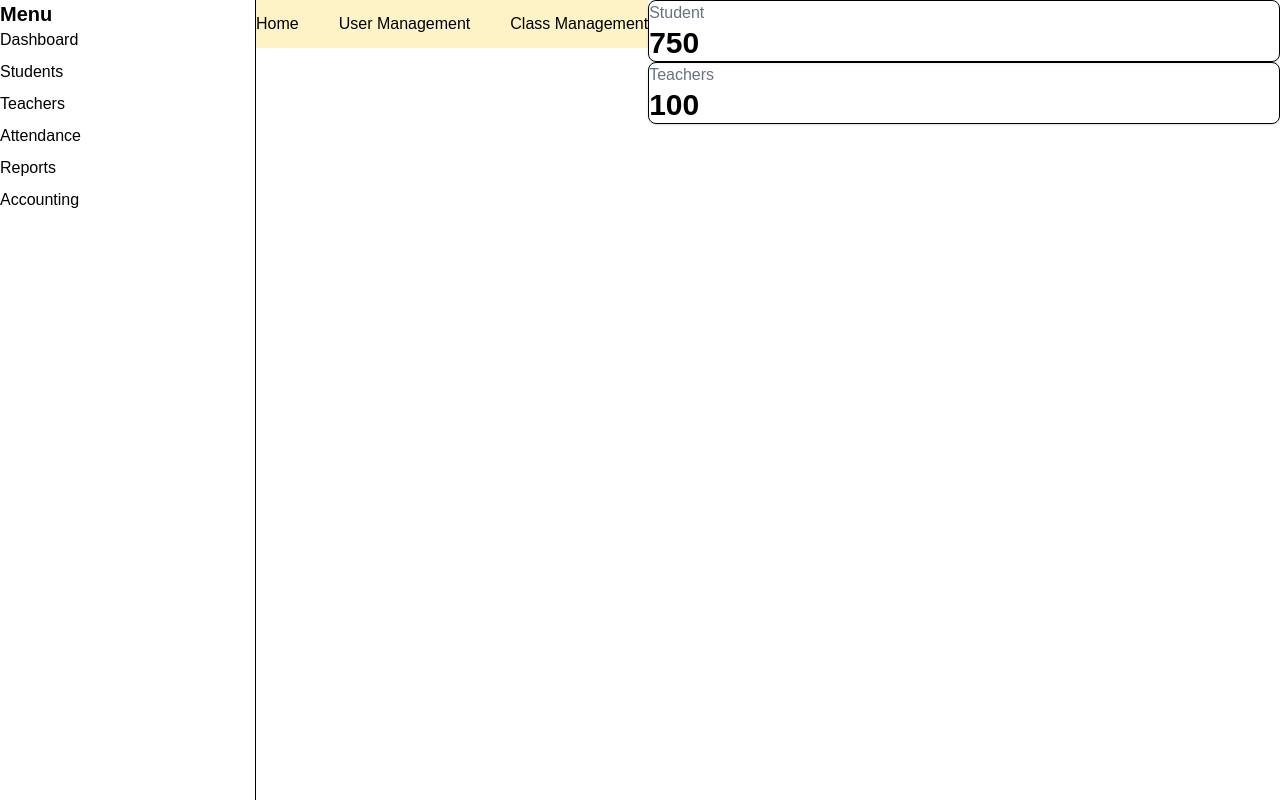
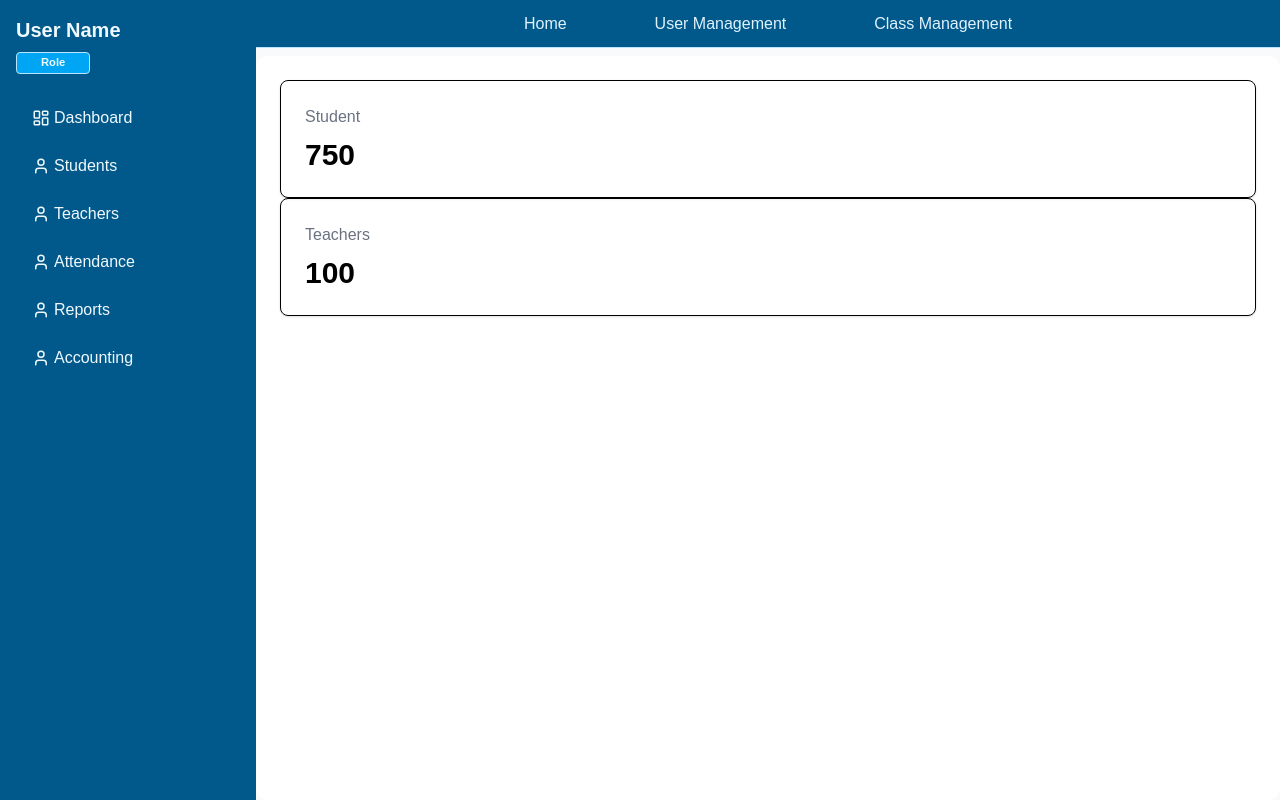
Before and after one commit to webdexx/school_saas_frontend, a React (Vite) app: page / in a window 1280 px wide. Built offline with nearby package versions, Linux system fonts and the light colour scheme.

Commit message:
Updated padding and margin. Added color and styles to the Dashboard Layout

```diff
--- a/index.html
+++ b/index.html
@@ -6,7 +6,7 @@
     <meta name="viewport" content="width=device-width, initial-scale=1.0" />
     <title>frontend</title>
   </head>
-  <body>
+  <body class="bg-cyan-600">
     <div id="root"></div>
     <script type="module" src="/src/main.tsx"></script>
   </body>
--- a/src/components/layouts/DashboardLayout.tsx
+++ b/src/components/layouts/DashboardLayout.tsx
@@ -10,13 +10,16 @@ const DashboardLayout = ({
 }: DashboardLayoutProps) => {
   return (
 
-      <div className="flex">
+      <div className="flex h-screen bg-gray-50">
         <Sidebar />
+
+        <div className="flex flex-col flex-1 gap-2 overflow-hidden">
         <Navbar />
 
-        <main className="flex-1 p-6">
+        <main className="flex-1 overflow-y-auto p-6 bg-white rounded-xl">
           {children}
         </main>
+        </div>
       </div>
   );
 };
--- a/src/components/organisms/Navbar.tsx
+++ b/src/components/organisms/Navbar.tsx
@@ -1,13 +1,18 @@
 import { navbarMenu } from "@/constants/navbarMenu";
 
 const Navbar = () => {
-    return (
-        <div className="flex gap-10 bg-amber-100 justify-center-safe h-12">
-            {navbarMenu.map((item) => (
-                <button key={item.id} className="rounded-md mx-2 text-left hover:bg-cyan-50 py-2">{item.label}</button>
-            ))}
-        </div>
-    )
+  return (
+    <div className="flex gap-10 justify-center-safe bg-sky-800 h-12 border-b border-b-sky-200">
+      {navbarMenu.map((item) => (
+        <button
+          key={item.id}
+          className="mx-2 text-left text-sky-100 hover:bg-sky-50 hover:text-sky-500 py-1 px-4 overflow-hidden"
+        >
+          {item.label}
+        </button>
+      ))}
+    </div>
+  );
 };
 
 export default Navbar;
--- a/src/components/organisms/Sidebar.tsx
+++ b/src/components/organisms/Sidebar.tsx
@@ -2,17 +2,18 @@ import { sidebarMenu } from "@/constants/sidebarMenu";
 
 const Sidebar = () => {
   return (
-    <aside className="h-screen w-64 border-r p-4">
-      <h2 className="mb-6 text-xl font-bold">
-        Menu
+    <aside className="h-full w-64 p-4 bg-sky-800 overflow-hidden">
+      <h2 className="mb-6 text-xl text-sky-50 font-bold flex gap-2 align-middle flex-col">
+        User Name <span className="bg-sky-500 px-6 py-0.5 h-full w-fit rounded border border-sky-200 text-tiny">Role</span>
       </h2>
 
       <div className="flex flex-col gap-2">
         {sidebarMenu.map((item) => (
           <button
             key={item.id}
-            className="rounded-md p-2 text-left hover:bg-gray-100"
+            className="px-4 py-2 text-left flex items-center gap-1 text-sky-50 hover:text-sky-300 cursor-pointer"
           >
+            <item.icon size={18} />
             {item.label}
           </button>
         ))}
--- a/src/constants/sidebarMenu.ts
+++ b/src/constants/sidebarMenu.ts
@@ -1,27 +1,34 @@
+import { LuLayoutDashboard, LuUser } from 'react-icons/lu'
+
 export const sidebarMenu = [
   {
     id: 1,
     label: "Dashboard",
-    icon: "LuLayoutDashboard"
+    icon: LuLayoutDashboard
   },
   {
     id: 2,
     label: "Students",
+    icon: LuUser
   },
   {
     id: 3,
     label: "Teachers",
+    icon: LuUser
   },
   {
     id: 4,
     label: "Attendance",
+    icon: LuUser
   },
   {
     id: 5,
     label: "Reports",
+    icon: LuUser
   },
   {
     id: 6,
     label: "Accounting",
+    icon: LuUser
   },
 ];
--- a/src/index.css
+++ b/src/index.css
@@ -1,11 +1,19 @@
 @import "tailwindcss";
+@source "../src/components/**/*.{ts,tsx}";
+@source "../src/app/**/*.{ts,tsx}";
 
-* {
+@layer base {
+  * {
+    box-sizing: border-box;
+  }
+  body {
+  font-family: sans-serif;
   margin: 0;
   padding: 0;
-  box-sizing: border-box;
+  background-color: cyan;
+}
 }
 
-body {
-  font-family: sans-serif;
+@theme {
+  --text-tiny: 0.7rem;
 }
```
Also changed, not shown: 1 other file (tests, documents, lock files or other folders).
